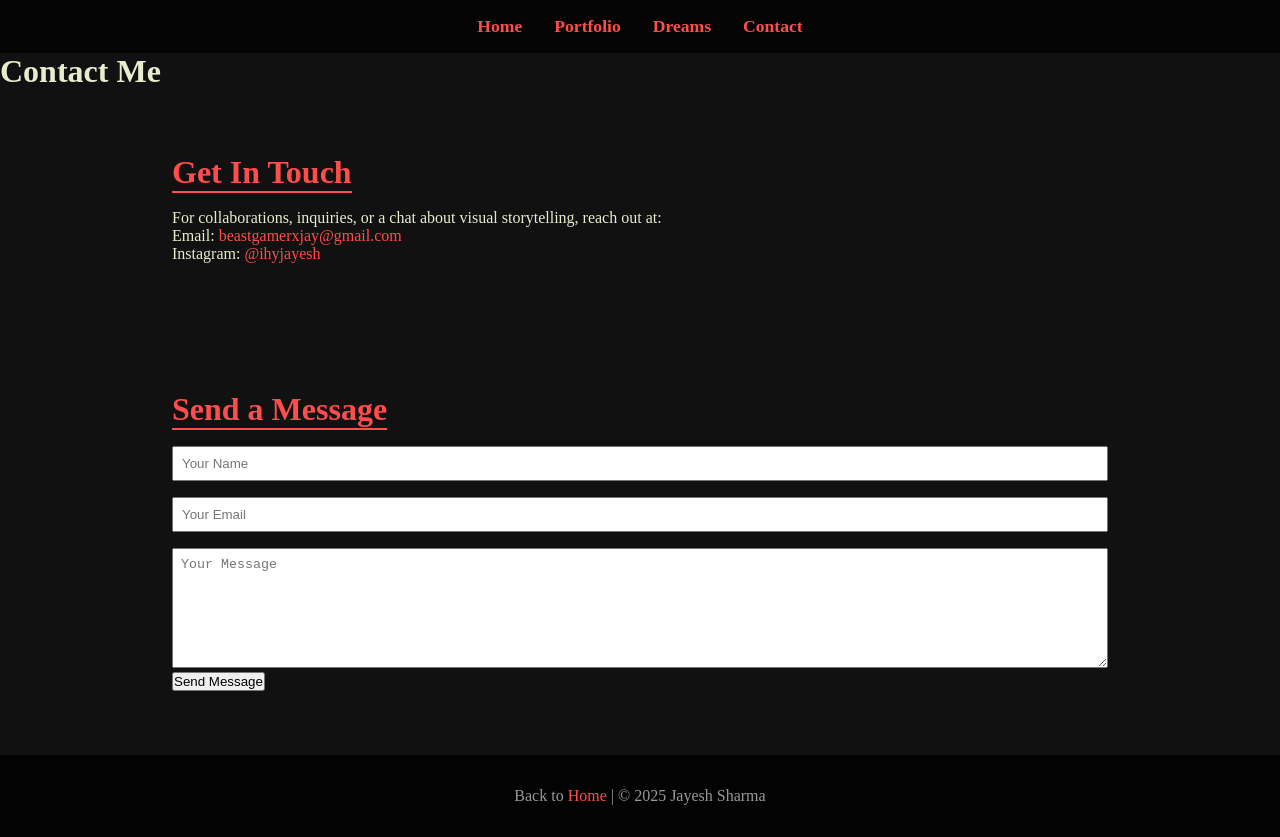
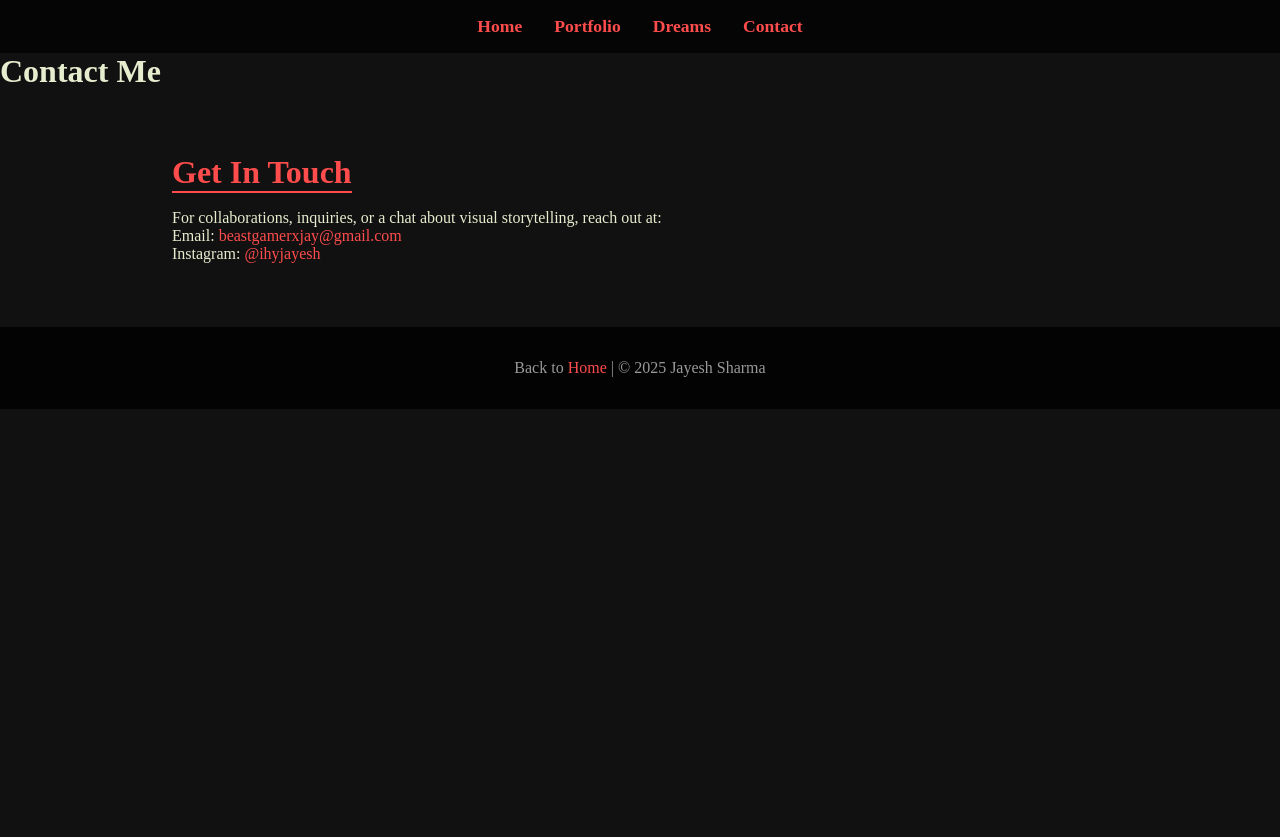
Before and after one commit to BeastBalak/main, a plain HTML site: page contact.html in a window 1280 px wide. After the commit the page ends 800 px from the top, so only its background shows below. Drawn offline with nearby package versions, Linux system fonts and the light colour scheme.

Commit message:
Update contact.html

```diff
--- a/contact.html
+++ b/contact.html
@@ -29,18 +29,6 @@
       <p>Instagram: <a href="https://instagram.com/ihyjayesh" target="_blank">@ihyjayesh</a></p>
     </section>
 
-    <section data-aos="fade-up">
-      <h2>Send a Message</h2>
-      <!-- Placeholder form -->
-      <form>
-        <input type="text" placeholder="Your Name" style="padding: 0.5rem; width: 100%; margin-bottom: 1rem;" />
-        <input type="email" placeholder="Your Email" style="padding: 0.5rem; width: 100%; margin-bottom: 1rem;" />
-        <textarea placeholder="Your Message" style="padding: 0.5rem; width: 100%; height: 120px;"></textarea><br>
-        <button type="submit" class="enter-btn">Send Message</button>
-      </form>
-    </section>
-  </main>
-
   <footer>
     Back to <a href="index.html">Home</a> | © 2025 Jayesh Sharma
   </footer>
```
